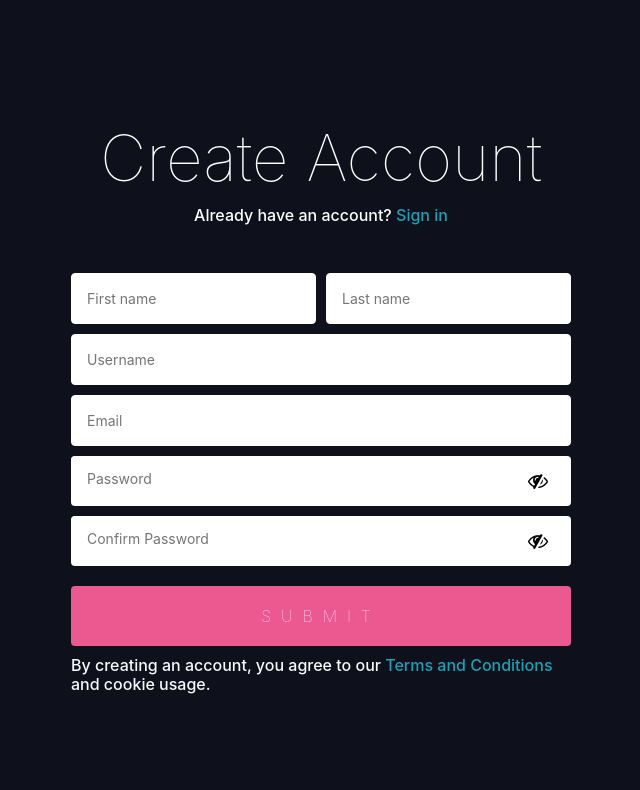
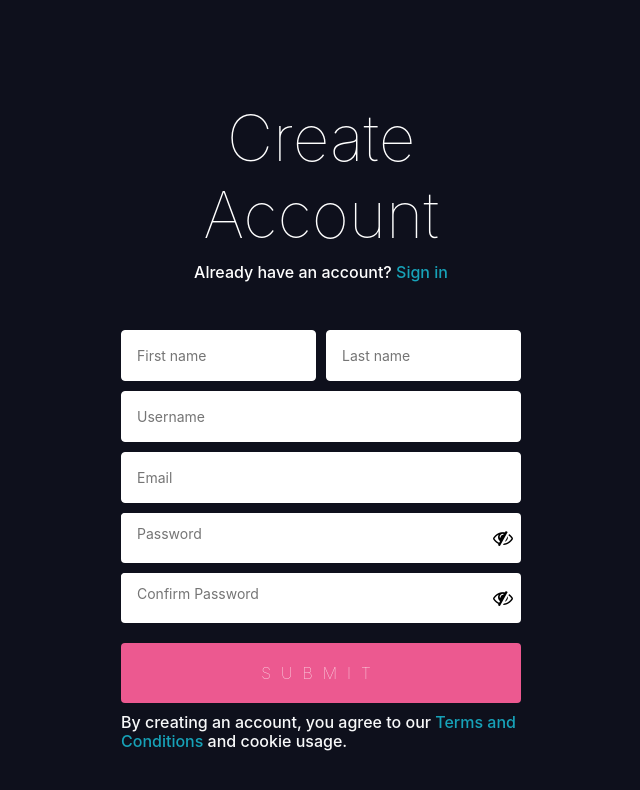
Before and after one commit to Pr0jectStack/Stack-frontend, a React (Create React App) app: page /signup in a window 1280 px wide. Shown: the top 790 px of the page, without its empty margins (319-959 px from the left). Built offline with nearby package versions, Linux system fonts and the light colour scheme; no server answers.

Commit message:
:art: Modified Auth.css scope #12

```diff
--- a/src/components/Auth/Auth.css
+++ b/src/components/Auth/Auth.css
@@ -5,7 +5,7 @@ body {
       sans-serif;
   }
 
-  form {
+ .auth-form {
     max-width: 500px;
     margin: 15vh auto;
      background: #0e101c;
@@ -14,7 +14,7 @@ body {
       sans-serif;
   }
 
-  h1 {
+  .auth-h1 {
     font-weight: 100;
     color: white;
     text-align: center;
@@ -23,23 +23,23 @@ body {
     /* border-bottom: 1px solid rgb(79, 98, 148); */
   }
 
-  .form {
+  .auth-form {
     background: #0e101c;
     max-width: 400px;
     margin: 0 auto;
   }
 
-  p {
+  .warning {
     color: #bf1650;
   }
 
-  p::before {
+  .warning::before {
     display: inline;
     content: "⚠ ";
   }
 
   textarea,
-  input {
+  .auth-input {
     display: block;
     box-sizing: border-box;
     width: 100%;
@@ -50,7 +50,7 @@ body {
     font-size: 14px;
   }
 
-  label {
+  .auth-label {
     line-height: 2;
     text-align: left;
     display: block;
@@ -61,8 +61,8 @@ body {
     font-weight: 200;
   }
 
-  button[type="submit"],
-  input[type="submit"] {
+  auth-button[type="submit"],
+  .auth-input[type="submit"] {
     background: #ec5990;
     color: white;
     text-transform: uppercase;
@@ -75,39 +75,39 @@ body {
   }
 
   button[type="submit"]:hover,
-  input[type="submit"]:hover {
+  .auth-input[type="submit"]:hover {
     background: #bf1650;
   }
 
   button[type="submit"]:active,
-  input[type="button"]:active,
-  input[type="submit"]:active {
+  .auth-input[type="button"]:active,
+  .auth-input[type="submit"]:active {
     transition: 0.3s all;
     transform: translateY(3px);
     border: 1px solid transparent;
     opacity: 0.8;
   }
 
-  input:disabled {
+  .auth-input:disabled {
     opacity: 0.4;
   }
 
-  input[type="button"]:hover {
+  .auth-input[type="button"]:hover {
     transition: 0.3s all;
   }
 
   button[type="submit"],
-  input[type="button"],
-  input[type="submit"] {
+  .auth-input[type="button"],
+  .auth-input[type="submit"] {
     -webkit-appearance: none;
   }
 
-  .App {
+  /* .App {
     max-width: 600px;
     margin: 0 auto;
   }
-
-  button[type="button"] {
+   */
+  auth-button[type="button"] {
     display: block;
     appearance: none;
     background: #333;
@@ -122,7 +122,7 @@ body {
     margin-top: 30px;
   }
 
-  button {
+  auth-button {
     display: block;
     appearance: none;
     margin-top: 40px;
@@ -133,7 +133,7 @@ body {
     border-radius: 4px;
   }
 
-  i{
+  auth-i{
 
         padding: 15px;
         color:white;
--- a/src/components/Auth/SignUp.js
+++ b/src/components/Auth/SignUp.js
@@ -8,7 +8,7 @@ const SignUp = () => {
   const [success, setSuccess] = useState(false);
 
   const { register, handleSubmit, errors, watch } = useForm({
-    mode: "onBlur",
+    // mode: "onChange",
   });
 
   const [visibility, setVisibilty] = useState({
@@ -51,9 +51,13 @@ const SignUp = () => {
     return email_regex.test(value.toLowerCase());
   };
   return (
-    <>
-      <form onSubmit={handleSubmit(onSubmit)} style={{ width: "90%" }}>
-        <h1 className="mt-3">Create Account</h1>
+    <div style={{marginTop:"100px"}}>
+      <form
+        className="auth-form"
+        onSubmit={handleSubmit(onSubmit)}
+        style={{ width: "90%" }}
+      >
+        <h1 className="auth-h1">Create Account</h1>
         <h6 className="text-white mb-5 text-center">
           Already have an account?{" "}
           <a href="/signin" className="text-info">
@@ -64,6 +68,7 @@ const SignUp = () => {
         <div className="d-flex">
           {/* FirstName */}
           <input
+          className="auth-input"
             id="First Name"
             type="text"
             placeholder="First name"
@@ -79,6 +84,7 @@ const SignUp = () => {
 
           {/* LastName */}
           <input
+          className="auth-input"
             type="text"
             placeholder="Last name"
             name="lastName"
@@ -87,18 +93,19 @@ const SignUp = () => {
         </div>
 
         {errors.firstName && errors.firstName.type === "required" && (
-          <p>This is required</p>
+          <p className="warning">This is required</p>
         )}
         {errors.firstName && errors.firstName.type === "minLength" && (
-          <p>Must have atleast 3 characters.</p>
+          <p className="warning">Must have atleast 3 characters.</p>
         )}
         {((errors.firstName && errors.firstName.type === "pattern") ||
           (errors.lastName && errors.lastName.type === "pattern")) && (
-          <p>Name must only contains alphabets.</p>
+          <p className="warning">Name must only contains alphabets.</p>
         )}
 
         {/* Username */}
         <input
+        className="auth-input"
           type="text"
           placeholder="Username"
           name="username"
@@ -114,33 +121,34 @@ const SignUp = () => {
           })}
         />
         {errors.username && errors.username.type === "required" && (
-          <p>This is required</p>
+          <p className="warning">This is required</p>
         )}
         {errors.username && errors.username.type === "minLength" && (
-          <p>Must have atleast 5 characters.</p>
+          <p className="warning">Must have atleast 5 characters.</p>
         )}
         {errors.username && errors.username.type === "maxLength" && (
-          <p>Must have atmost 12 characters.</p>
+          <p className="warning">Must have atmost 12 characters.</p>
         )}
         {errors.username && errors.username.type === "pattern" && (
-          <p>Username must only contains numbers and alphabets.</p>
+          <p className="warning">Username must only contains numbers and alphabets.</p>
         )}
         {errors.username && errors.username.type === "validate" && (
-          <p>Username or email already exists in our datatbase.</p>
+          <p className="warning">Username or email already exists in our datatbase.</p>
         )}
 
         {/* Email */}
         <input
+        className="auth-input"
           type="text"
           placeholder="Email"
           name="email"
           ref={register({ required: true, validate: validateEmail })}
         />
         {errors.email && errors.email.type === "required" && (
-          <p>This is required</p>
+          <p className="warning">This is required</p>
         )}
         {errors.email && errors.email.type === "validate" && (
-          <p>Enter a valid email.</p>
+          <p className="warning">Enter a valid email.</p>
         )}
 
         {/* Password */}
@@ -154,6 +162,7 @@ const SignUp = () => {
           }}
         >
           <input
+          className="auth-input"
             type={visibility.password ? "text" : "password"}
             placeholder="Password"
             name="password"
@@ -177,10 +186,10 @@ const SignUp = () => {
           ></i>
         </div>
         {errors.password && errors.password.type === "required" && (
-          <p>This is required</p>
+          <p className="warning">This is required</p>
         )}
         {errors.password && errors.password.type === "minLength" && (
-          <p>Must have atleast 8 characters.</p>
+          <p className="warning">Must have atleast 8 characters.</p>
         )}
 
         {/* Confirm Password */}
@@ -189,6 +198,7 @@ const SignUp = () => {
           style={{ borderRadius: "4px", height: "45px", height: "50px" }}
         >
           <input
+          className="auth-input"
             type={visibility.confirmPassword ? "text" : "password"}
             placeholder="Confirm Password"
             name="confirmPassword"
@@ -217,18 +227,18 @@ const SignUp = () => {
           ></i>
         </div>
         {errors.confirmPassword &&
-          errors.confirmPassword.type === "required" && <p>This is required</p>}
+          errors.confirmPassword.type === "required" && <p className="warning" >This is required</p>}
         {errors.confirmPassword &&
           errors.confirmPassword.type === "minLength" && (
-            <p>Must have atleast 8 characters.</p>
+            <p className="warning">Must have atleast 8 characters.</p>
           )}
         {errors.confirmPassword &&
           errors.confirmPassword.type === "validate" && (
-            <p>{errors.confirmPassword.message}</p>
+            <p className="warning">{errors.confirmPassword.message}</p>
           )}
 
         {/* Button */}
-        <input type="submit" style={{ marginTop: "20px" }} />
+        <input className="auth-input" type="submit" style={{ marginTop: "20px" }} />
 
         {/* Terms and Conditions */}
         <h6 className="text-light mt-1">
@@ -239,7 +249,7 @@ const SignUp = () => {
           and cookie usage.
         </h6>
       </form>
-    </>
+    </div>
   );
 };
 
```
Also changed, not shown: src/components/Auth/SignIn.js (+35 -25 lines).
